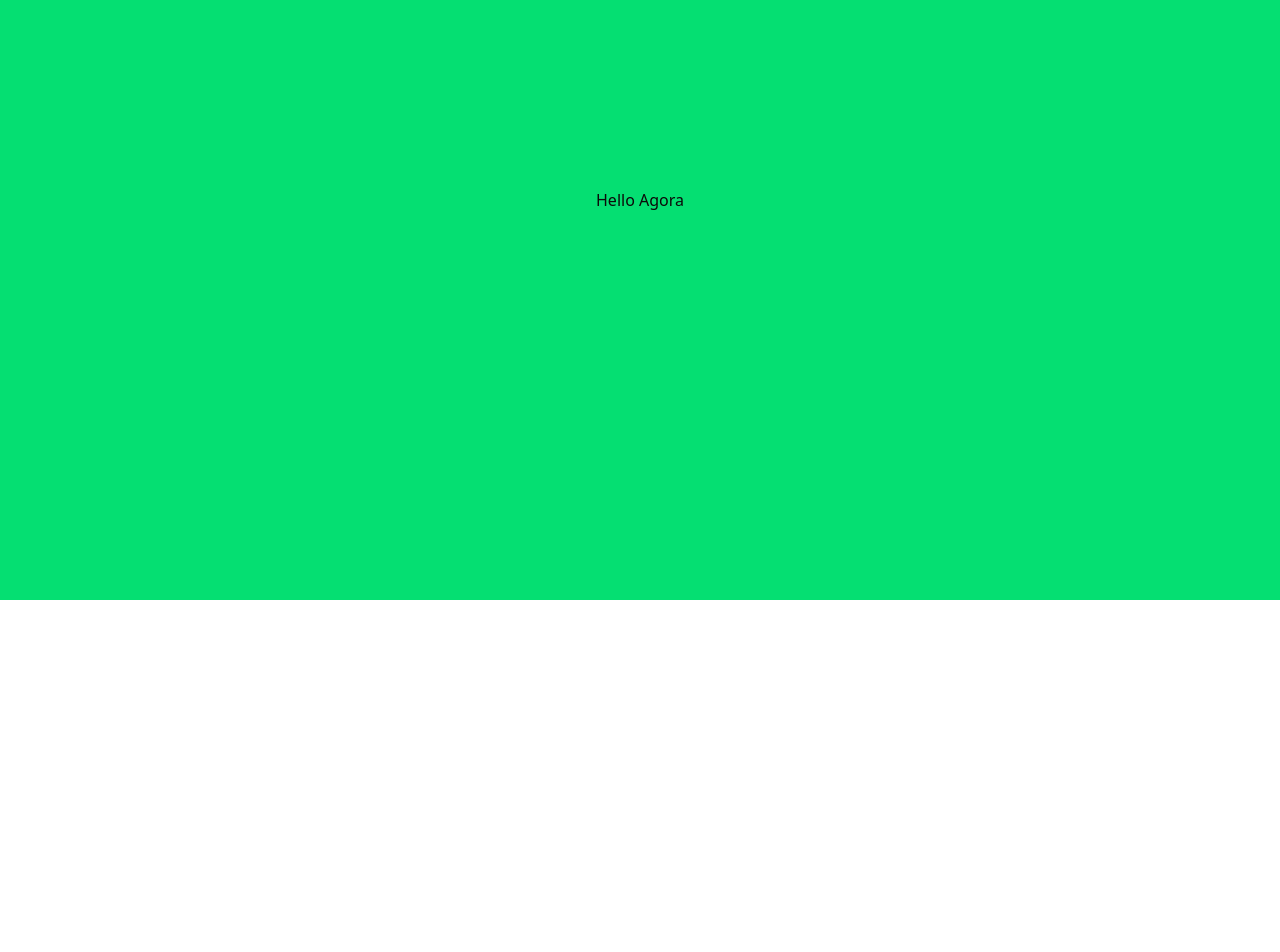
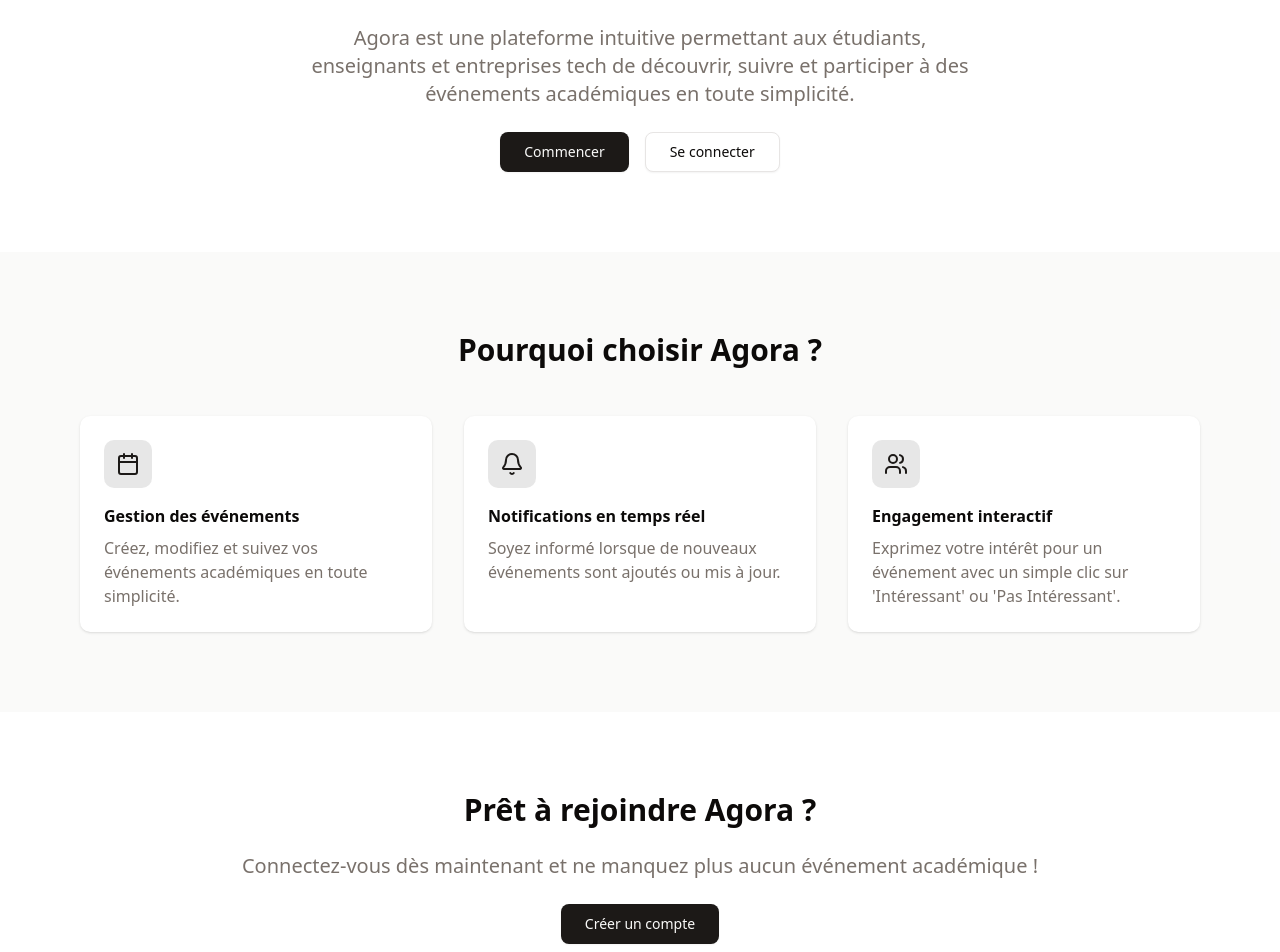
Before and after one commit to MihajatianaNerason/event-app-agora, a React (Vite) app: page / in a window 1280 px wide. Shown: the part 200-1152 px from the top of the page. Before the commit the page ends 800 px from the top, so only its background shows below. Built offline with nearby package versions, Linux system fonts and the light colour scheme.

Commit message:
add: landing page

```diff
--- a/package.json
+++ b/package.json
@@ -17,6 +17,7 @@
     "@tanstack/react-query": "^5.72.2",
     "class-variance-authority": "^0.7.1",
     "clsx": "^2.1.1",
+    "lucide": "^0.487.0",
     "lucide-react": "^0.487.0",
     "react": "^19.0.0",
     "react-dom": "^19.0.0",
--- a/src/App.tsx
+++ b/src/App.tsx
@@ -1,7 +1,87 @@
+import { Button } from "@/components/ui/button";
+import { BellIcon, CalendarIcon, UsersIcon } from "lucide-react";
+
 export default function App() {
   return (
-    <div className="bg-green-400 h-screen flex flex-col items-center justify-center">
-      <h1>Hello Agora</h1>
+    <div className="min-h-screen">
+      <section className="py-20 px-6 md:px-20 space-y-10">
+        <div className="max-w-4xl mx-auto text-center space-y-6">
+          <h1 className="text-4xl md:text-6xl font-bold tracking-tight">
+            Simplifiez l&apos;accès aux{" "}
+            <span className="text-primary">événements universitaires</span>
+          </h1>
+          <p className="text-xl text-muted-foreground max-w-2xl mx-auto">
+            Agora est une plateforme intuitive permettant aux étudiants,
+            enseignants et entreprises tech de découvrir, suivre et participer à
+            des événements académiques en toute simplicité.
+          </p>
+          <div className="flex gap-4 justify-center">
+            <Button size="lg" asChild>
+              <a href="/register">Commencer</a>
+            </Button>
+            <Button size="lg" variant="outline" asChild>
+              <a href="/login">Se connecter</a>
+            </Button>
+          </div>
+        </div>
+      </section>
+
+      <section className="py-20 px-6 md:px-20 bg-muted/50">
+        <div className="max-w-6xl mx-auto">
+          <h2 className="text-3xl font-bold text-center mb-12">
+            Pourquoi choisir Agora ?
+          </h2>
+          <div className="grid md:grid-cols-3 gap-8">
+            {features.map((feature) => (
+              <div
+                key={feature.title}
+                className="p-6 rounded-lg bg-background shadow-sm"
+              >
+                <div className="w-12 h-12 rounded-lg bg-primary/10 flex items-center justify-center mb-4">
+                  <feature.icon className="w-6 h-6 text-primary" />
+                </div>
+                <h3 className="font-semibold mb-2">{feature.title}</h3>
+                <p className="text-muted-foreground">{feature.description}</p>
+              </div>
+            ))}
+          </div>
+        </div>
+      </section>
+
+      {/* CTA Section */}
+      <section className="py-20 px-6 md:px-20">
+        <div className="max-w-4xl mx-auto text-center space-y-6">
+          <h2 className="text-3xl font-bold">Prêt à rejoindre Agora ?</h2>
+          <p className="text-xl text-muted-foreground">
+            Connectez-vous dès maintenant et ne manquez plus aucun événement
+            académique !
+          </p>
+          <Button size="lg" asChild>
+            <a href="/register">Créer un compte</a>
+          </Button>
+        </div>
+      </section>
     </div>
   );
 }
+
+const features = [
+  {
+    title: "Gestion des événements",
+    description:
+      "Créez, modifiez et suivez vos événements académiques en toute simplicité.",
+    icon: CalendarIcon,
+  },
+  {
+    title: "Notifications en temps réel",
+    description:
+      "Soyez informé lorsque de nouveaux événements sont ajoutés ou mis à jour.",
+    icon: BellIcon,
+  },
+  {
+    title: "Engagement interactif",
+    description:
+      "Exprimez votre intérêt pour un événement avec un simple clic sur 'Intéressant' ou 'Pas Intéressant'.",
+    icon: UsersIcon,
+  },
+];
```
Also changed, not shown: 1 other file (tests, documents, lock files or other folders).
